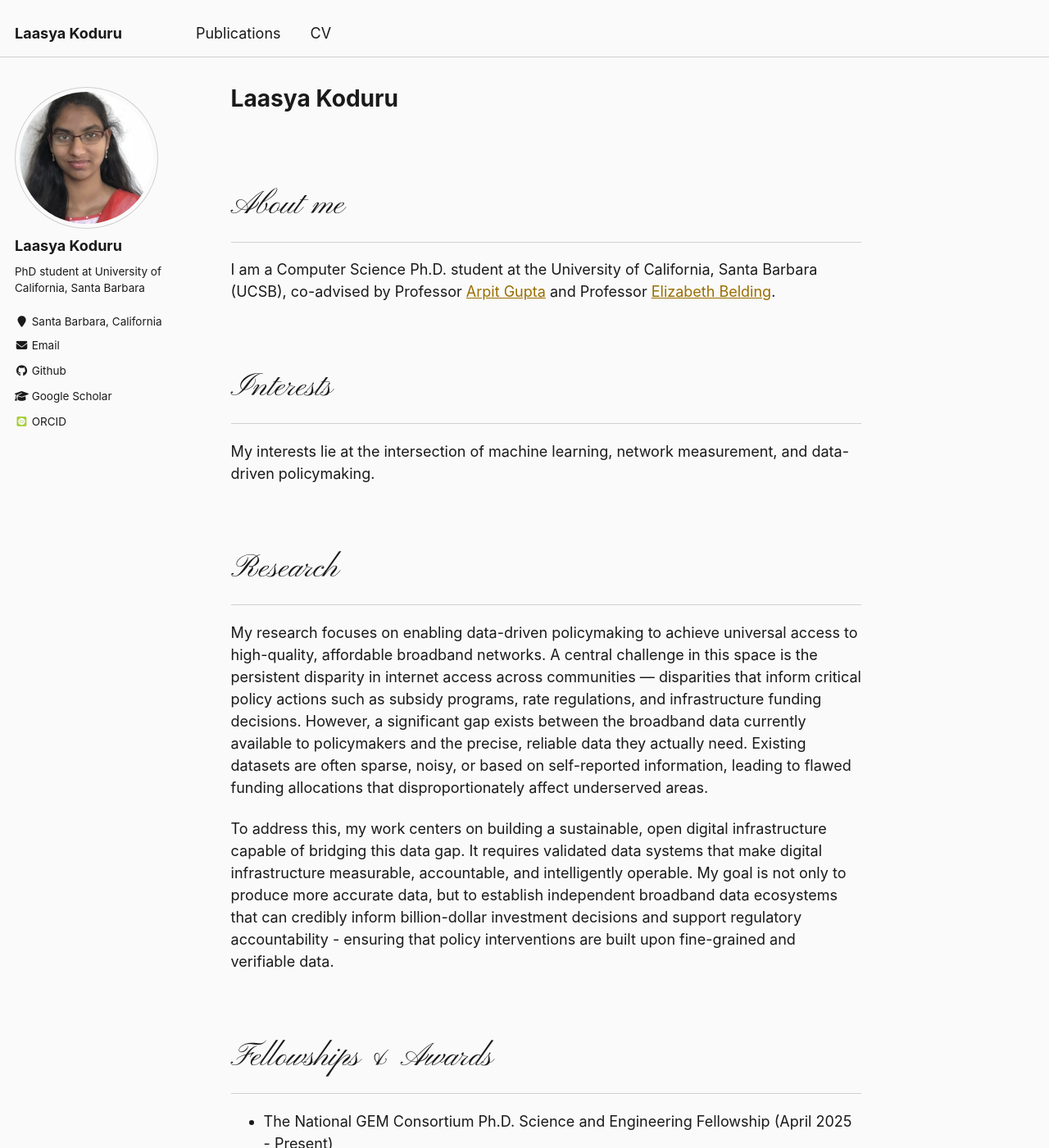
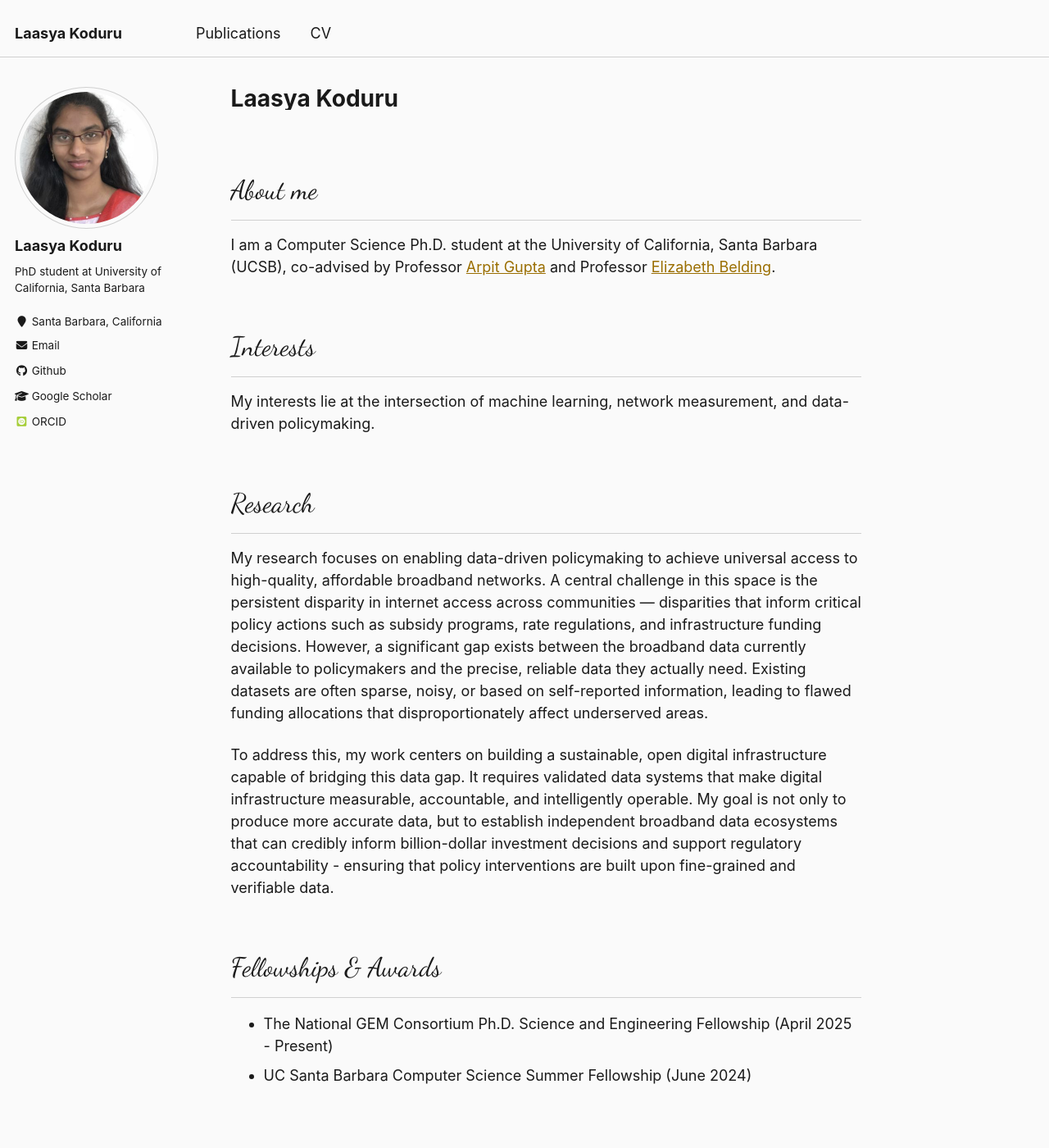
Before and after one commit to lmkoduru/lmkoduru.github.io, a Jekyll site: the page built from _pages/about.md, in a window 1280 px wide and 1400 px high. Shown: the whole window at 82% size. Built offline with Jekyll 4.4.1, drawn with Linux system fonts in a browser that asks for light colours; some web fonts are replaced.

Commit message:
Gold shimmer on homepage name, switch headings to Dancing Script
Co-Authored-By: Claude Fable 5 <noreply@anthropic.com>

```diff
--- a/_includes/head.html
+++ b/_includes/head.html
@@ -18,7 +18,7 @@
 <!-- For all browsers -->
 <link rel="preconnect" href="https://fonts.googleapis.com">
 <link rel="preconnect" href="https://fonts.gstatic.com" crossorigin>
-<link href="https://fonts.googleapis.com/css2?family=Pinyon+Script&display=swap" rel="stylesheet">
+<link href="https://fonts.googleapis.com/css2?family=Dancing+Script&display=swap" rel="stylesheet">
 <link rel="stylesheet" href="{{ base_path }}/assets/css/main.css">
 
 <meta http-equiv="cleartype" content="on">
--- a/_layouts/single.html
+++ b/_layouts/single.html
@@ -26,7 +26,7 @@ layout: default
     <div class="page__inner-wrap">
       {% unless page.header.overlay_color or page.header.overlay_image %}
         <header>
-          {% if page.title %}<h1 class="page__title" itemprop="headline">{{ page.title | markdownify | remove: "<p>" | remove: "</p>" }}</h1>{% endif %}
+          {% if page.title %}<h1 class="page__title{% if page.url == '/' %} page__title--shimmer{% endif %}" itemprop="headline">{{ page.title | markdownify | remove: "<p>" | remove: "</p>" }}</h1>{% endif %}
           {% if page.read_time %}
             <p class="page__meta"><i class="fa fa-clock-o" aria-hidden="true"></i> {% include read-time.html %}</p>
           {% endif %}
--- a/_sass/_theme.scss
+++ b/_sass/_theme.scss
@@ -61,9 +61,34 @@ blockquote {
 
 /* ---- Calligraphy heading ---- */
 .page__content h2.calligraphy-heading {
-  font-family: "Pinyon Script", cursive;
+  font-family: "Dancing Script", cursive;
   font-weight: 400;
-  font-size: 2.2em;
+  font-size: 1.8em;
+}
+
+/* ---- Gold shimmer on homepage name ---- */
+.page__title--shimmer {
+  width: fit-content;
+  background: linear-gradient(100deg,
+    var(--theme-text) 42%, var(--theme-link) 50%, var(--theme-text) 58%);
+  background-size: 250% 100%;
+  -webkit-background-clip: text;
+  background-clip: text;
+  color: transparent;
+  animation: name-shimmer 3.5s linear infinite;
+}
+
+@keyframes name-shimmer {
+  from { background-position: 125% 0; }
+  to   { background-position: -125% 0; }
+}
+
+@media (prefers-reduced-motion: reduce) {
+  .page__title--shimmer {
+    animation: none;
+    background: none;
+    color: var(--theme-text);
+  }
 }
 
 /* ---- Inline code ---- */
```
